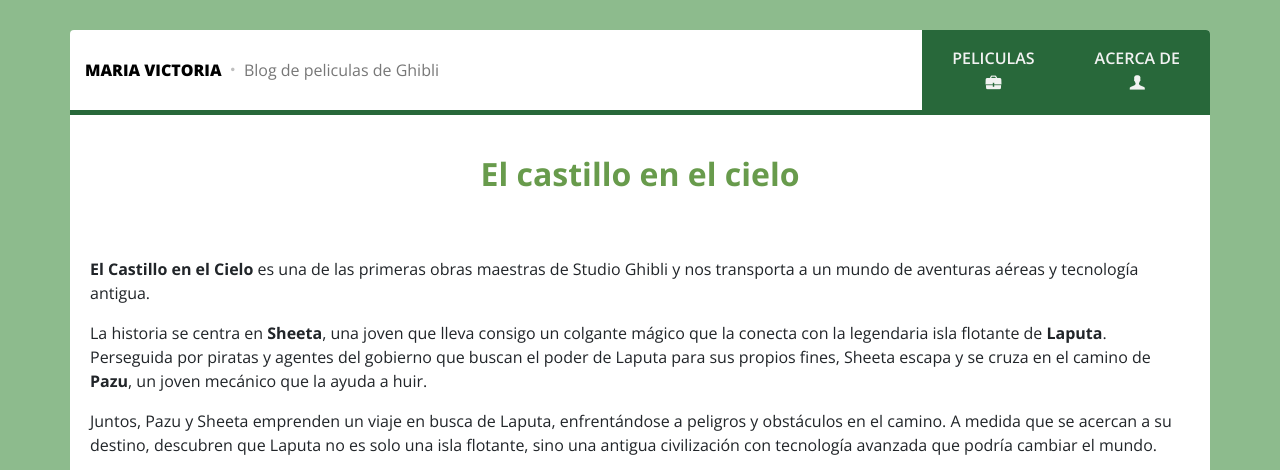
After one commit to mvictoria-init/other-myblog, a Django app: a page that uses core/templates/base.html in a window 1280 px wide. The commit adds this page. Shown: the top 470 px of the page. Run offline with Django 5.2, Linux system fonts and the light colour scheme; data comes from the database, SQL or seed files in the repository; both versions use the stored data as it was after the commit; some libraries are stand-ins or nearby versions.

Commit message:
add view of movie

```diff
--- a/core/templates/about.html
+++ b/core/templates/about.html
@@ -1,6 +1,8 @@
 {% extends "base.html" %}
 
 {% load static %}
+
+{% block title %}Blog fan Ghibli{% endblock title %}
 
 {% block slider %}
 
--- a/core/templates/base.html
+++ b/core/templates/base.html
@@ -6,7 +6,7 @@
 <head>
 	<meta charset="UTF-8">
 	<meta name="viewport" content="width=device-width, initial-scale=1.0">
-	<title>Blog fan Ghibli</title>
+	<title>{% block title %}{% endblock title %}</title>
 	<link rel="stylesheet" href="{% static "css/bootstrap.min.css" %}">
 	<link href="https://fonts.googleapis.com/css?family=Open+Sans:300,400,600,700,800&display=swap" rel="stylesheet">
 	<link rel="stylesheet" href="{% static "css/fontello.css" %}">
--- a/core/urls.py
+++ b/core/urls.py
@@ -3,5 +3,5 @@
 from .views import about, contact
 
 urlpatterns = [
-    path('about', about, name='about'),
+    path('acerca', about, name='about'),
 ]
--- a/movie/templates/index.html
+++ b/movie/templates/index.html
@@ -1,4 +1,6 @@
 {% extends "base.html" %}
+
+{% block title %}Blog fan Ghibli{% endblock title %}
 
 {% load static %}
 
@@ -61,7 +63,7 @@
 							<div class="content-project col-12 col-lg-8 col-md-8">
 								<h5 class="title-project">{{ movie.title }}</h5>
 								<p>{{ movie.description }}</p>
-								<a href="#" class="btn link-project">Mas Información</a>
+								<a href="{% url 'movie_detail' movie.url %}" class="btn link-project">Mas Información</a>
 							</div>
 						{% endfor %}
 
--- /dev/null
+++ b/movie/templates/movie.html
@@ -0,0 +1,23 @@
+{% extends "base.html" %}
+
+{% load static %}
+
+{% block title %}
+    {{ movie.title }}
+{% endblock %}
+
+{% block content %}
+
+<div class="container">
+	<div class="row contenedor">
+		<div class="col">
+			<h2 class="titulo">{{ movie.title }}</h2>
+			<div class="row projects justify-content-center">
+				<p> {{ movie.content|safe }} </p>
+				<br>
+			</div>
+		</div>
+	</div>
+</div>
+
+{% endblock %}
--- a/movie/urls.py
+++ b/movie/urls.py
@@ -1,7 +1,8 @@
 from django.urls import path
 
-from .views import movie
+from .views import movie, movie_view
 
 urlpatterns = [
     path('', movie, name='movies'),
+    path('<str:movie_url>/', movie_view, name='movie_detail'),
 ]
--- a/movie/views.py
+++ b/movie/views.py
@@ -1,4 +1,4 @@
-from django.shortcuts import render
+from django.shortcuts import get_object_or_404, render
 from django.core.paginator import Paginator, EmptyPage, PageNotAnInteger
 
 from .models import Movie
@@ -21,3 +21,7 @@
         page = paginator.page(paginator.num_pages)
 
     return render(request, 'index.html', {'page': page})
+
+def movie_view(request, movie_url):
+    movie = get_object_or_404(Movie, url=movie_url)
+    return render(request, 'movie.html', {'movie': movie})
```
Also changed, not shown: db.sqlite3.
